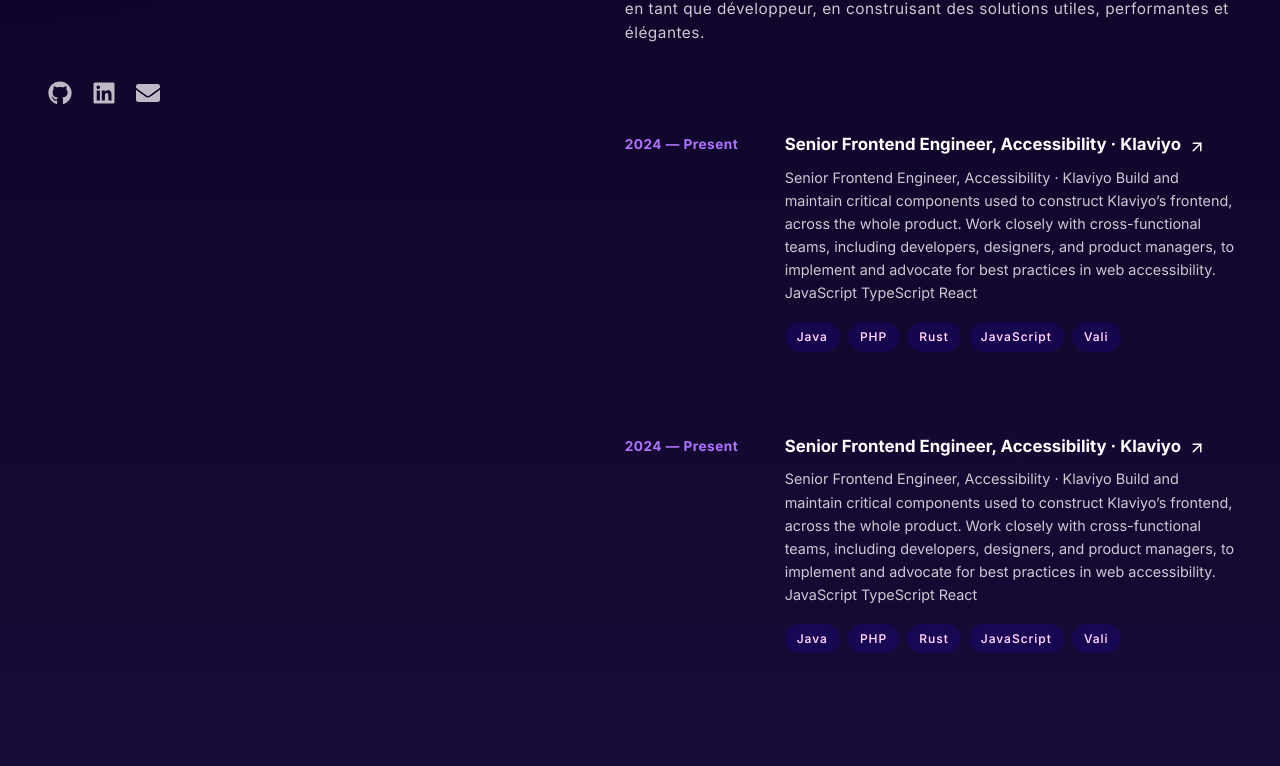
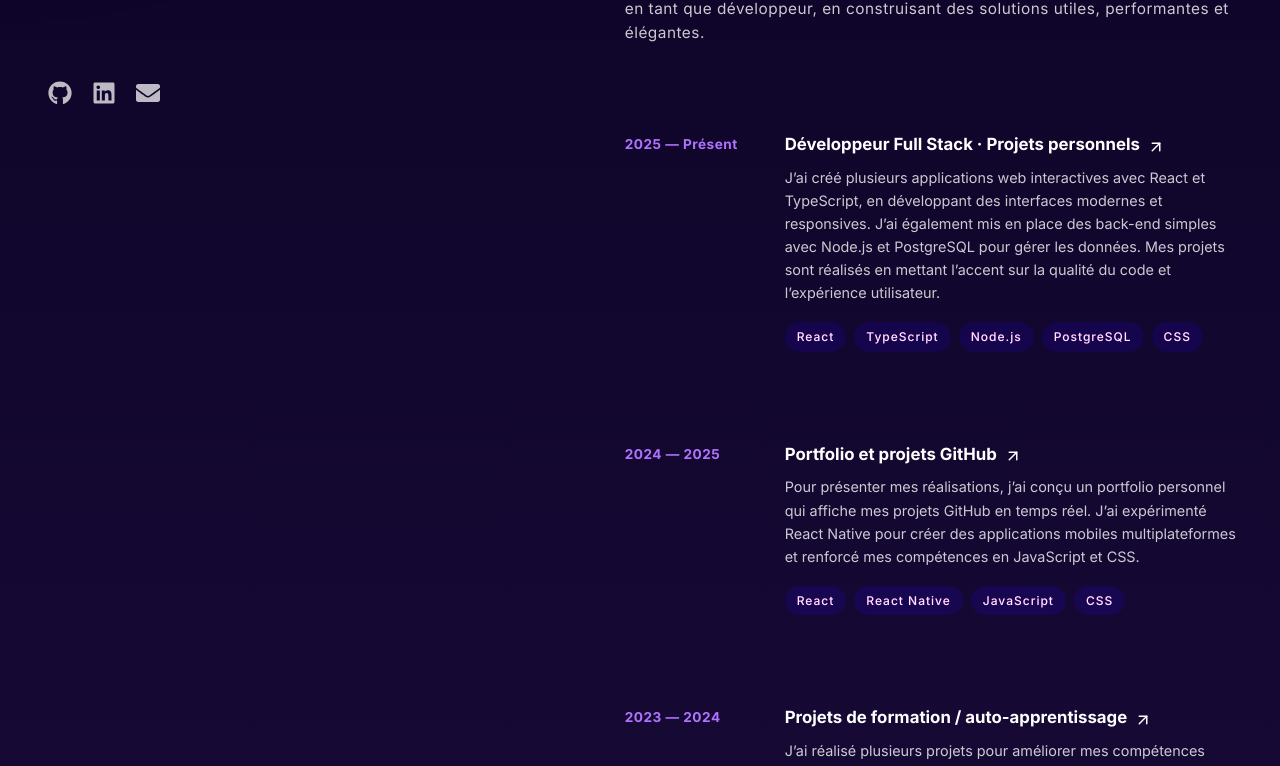
Before and after one commit to Alain-RN/portfolio_v2, a React (Vite) app: page /#about in a window 1280 px wide. Shown: the part 595-1361 px from the top of the page. Built offline with nearby package versions, Linux system fonts and the light colour scheme; no server answers.

Commit message:
Add Information(80%)

```diff
--- a/src/components/ExperienceCard/ExperienceCard.tsx
+++ b/src/components/ExperienceCard/ExperienceCard.tsx
@@ -1,8 +1,11 @@
 import "./ExperienceCard.css";
 import TechnoCard from "../TechnoCard/TechnoCard";
 import { ArrowUpRight } from "lucide-react";
+import type { Experience } from "../../data/Experience";
 
-function ExperienceCard() {
+type ExperienceCardProps = Experience;
+
+function ExperienceCard({ year, role, description, techStack }: ExperienceCardProps) {
     return (
         <div className="experience-card">
             <div className="line-top"></div>
@@ -10,14 +13,14 @@ function ExperienceCard() {
             <div className="line-bottom"></div>
             <div className="line-right"></div>
             {/* @---------- */}
-            <div className="duration">2024 — Present</div>
+            <div className="duration">{year}</div>
             {/* @---------- */}
             <div className="description">
                 <div className="head">
 
                     {/* @---------- */}
                     <h3 className="title">
-                        Senior Frontend Engineer, Accessibility · Klaviyo <span className="arrow"><ArrowUpRight size={18}/></span>
+                        {role} <span className="arrow"><ArrowUpRight size={18} /></span>
                     </h3>
                     {/* @---------- */}
 
@@ -25,22 +28,18 @@ function ExperienceCard() {
 
                 {/* @---------- */}
                 <p className="paragraph">
-                    Senior Frontend Engineer, Accessibility · Klaviyo Build and maintain
-                    critical components used to construct Klaviyo’s frontend, across the
-                    whole product. Work closely with cross-functional teams, including
-                    developers, designers, and product managers, to implement and advocate
-                    for best practices in web accessibility. JavaScript TypeScript React
+                    {description}
                 </p>
                 {/* @---------- */}
 
 
                 {/* @---------- */}
                 <div className="techno-list">
-                    <TechnoCard name="Java"/>
-                    <TechnoCard name="PHP"/>
-                    <TechnoCard name="Rust"/>
-                    <TechnoCard name="JavaScript"/>
-                    <TechnoCard name="Vali"/>
+                    {
+                        techStack.map(tech => (
+                            <TechnoCard key={tech} name={tech}/>
+                        ))
+                    }
                 </div>
                 {/* @---------- */}
 
--- a/src/components/LeftSidebar/LeftSidebar.css
+++ b/src/components/LeftSidebar/LeftSidebar.css
@@ -13,6 +13,7 @@
 }
 
 .leftSidebar h1 {
+    width: fit-content;
     font-size: 3rem;
     line-height: 1;
     font-weight: 700;
--- /dev/null
+++ b/src/components/Loading/Loading.css
@@ -0,0 +1,4 @@
+.loading {
+    filter: brightness(1.5);
+    scale: 1;
+}
--- /dev/null
+++ b/src/components/Loading/Loading.tsx
@@ -0,0 +1,55 @@
+import "./Loading.css"
+
+export default function Loading() {
+    const points = generateHexagonPoints(50, 50, 40) // centre (50,50), rayon 40px
+
+    return (
+        <svg className="loading"
+            width="100"
+            height="100"
+            viewBox="0 0 100 100"
+            style={{ display: "block", margin: "50px auto" }}
+        >
+            {/* Hexagone régulier animé */}
+            <polygon
+                points={points}
+                stroke="var(--violet-b)"
+                strokeWidth="4"
+                fill="none"
+                strokeDasharray="600"
+                strokeDashoffset="600"
+            >
+                <animate
+                    attributeName="stroke-dashoffset"
+                    from="600"
+                    to="0"
+                    dur="1.5s"
+                    repeatCount="indefinite"
+                />
+            </polygon>
+
+            <text
+                x="50"
+                y="61"
+                textAnchor="middle"
+                alignmentBaseline="middle"
+                fontSize="32"
+                fontWeight="700"
+                fill="var(--violet-b)"
+            >
+                N
+            </text>
+        </svg>
+    )
+}
+
+function generateHexagonPoints(cx: number, cy: number, r: number) {
+    const points: string[] = []
+    for (let i = 0; i < 6; i++) {
+        const angle = (2 * Math.PI * i) / 6 - Math.PI / 2
+        const x = cx + r * Math.cos(angle)
+        const y = cy + r * Math.sin(angle)
+        points.push(`${x},${y}`)
+    }
+    return points.join(" ")
+}
--- a/src/components/ProjectArray/ProjectArray.css
+++ b/src/components/ProjectArray/ProjectArray.css
@@ -1,8 +1,26 @@
+.log-error-container {
+    padding: auto;
+    font-size: 1.1rem;
+    background: #00000085;
+    width: fit-content;
+    padding: 20px;
+}
+
+.log-error-container a {
+    font-size: 1.1rem;
+}
+
+.log-error-container div:nth-child(3) {
+    color: rgba(128, 128, 128, 0.987);
+    filter: brightness(2);
+}
+
 table {
     width: 100%;
     border-collapse: collapse;
     font-size: .9rem;
     table-layout: fixed;
+    margin-bottom: 90px;
 }
 
 thead {
@@ -49,6 +67,13 @@ tr {
     text-align: left;
 }
 
+.loader-container {
+    display: flex;
+    justify-content: center;
+    align-items: center;
+    height: 30vh;
+}
+
 /* @media (max-width: 1024px) {
     th:nth-child(1) {
         width: 3%;
--- a/src/components/ProjectArray/ProjectArray.tsx
+++ b/src/components/ProjectArray/ProjectArray.tsx
@@ -1,8 +1,52 @@
+import { useState, useEffect } from "react";
+import { fetchFormattedProjects, type ProjectRowType } from "../../utils/github";
 import "./ProjectArray.css"
 import ProjectRow from "./ProjectRow/ProjectRow"
-import { projects } from "./dataArray"
+import Loading from "../Loading/Loading";
+import { BsGithub } from "react-icons/bs";
 
 export default function ProjectArray() {
+
+    const [loading, setLoading] = useState(true);
+    const [error, setError] = useState(false);
+    const [projects, setProjects] = useState<ProjectRowType[]>([]);
+
+    useEffect(() => {
+        fetchFormattedProjects("Alain-RN")
+            .then(setProjects)
+            .catch(() => setError(true))
+            .finally(() => setLoading(false));
+    }, []);
+
+    if (error) {
+        return (
+            <div className="log-error-container">
+                <div className="log-error">
+                    Impossible de charger automatiquement les projets depuis GitHub
+                </div>
+                <div style={{display: "flex", alignItems: "baseline", gap: "8px"}}>
+                    Vous pouvez consulter mes projets directement ici :{" "}
+                    <a
+                        href="https://github.com/Alain-RN"
+                        target="_blank"
+                        rel="noopener noreferrer"
+                        style={{display: "flex", justifyContent: "center", gap: "4px"}}
+                    >
+                        GitHub <BsGithub/>
+                    </a>
+                </div>
+                <div>
+                    (Certains projets récents peuvent ne pas s’afficher ici si GitHub limite les requêtes.)
+                </div>
+            </div>
+        );
+    }
+
+    if (loading) {
+        return <div className="loader-container">
+            <Loading />
+        </div>;
+    }
 
     return (
         <div className="project-array">
@@ -11,13 +55,13 @@ export default function ProjectArray() {
                     <tr>
                         <th>Annee</th>
                         <th>Projet</th>
-                        <th className="hide-mobile hide-tablette">Technologie</th>
+                        <th className="hide-mobile hide-tablette">Tech Stack</th>
                         <th className="hide-mobile">Lien</th>
                     </tr>
                 </thead>
                 <tbody>
                     {
-                        projects.map((value, index)=> (
+                        projects.map((value, index) => (
                             <ProjectRow
                                 key={index}
                                 year={value.year}
--- a/src/components/sections/Experience/Experience.tsx
+++ b/src/components/sections/Experience/Experience.tsx
@@ -1,9 +1,13 @@
+import { experiences } from "../../../data/Experience"
 import ExperienceCard from "../../ExperienceCard/ExperienceCard"
 function Experience() {
     return(
-        <div style={{display:"flex", flexDirection:"column", gap:"16px"}}>
-            <ExperienceCard></ExperienceCard>
-            <ExperienceCard></ExperienceCard>
+        <div style={{display:"flex", flexDirection:"column", gap:"24px"}}>
+            {
+                experiences.map((exp)=>(
+                    <ExperienceCard {...exp}></ExperienceCard>
+                ))
+            }
         </div>
     )
 }
--- /dev/null
+++ b/src/data/Experience.ts
@@ -0,0 +1,30 @@
+export interface Experience {
+    year: string;
+    role: string;
+    description: string;
+    techStack: string[];
+}
+
+export const experiences: Experience[] = [
+    {
+        year: "2025 — Présent",
+        role: "Développeur Full Stack · Projets personnels",
+        description:
+            "J’ai créé plusieurs applications web interactives avec React et TypeScript, en développant des interfaces modernes et responsives. J’ai également mis en place des back-end simples avec Node.js et PostgreSQL pour gérer les données. Mes projets sont réalisés en mettant l’accent sur la qualité du code et l’expérience utilisateur.",
+        techStack: ["React", "TypeScript", "Node.js", "PostgreSQL", "CSS"]
+    },
+    {
+        year: "2024 — 2025",
+        role: "Portfolio et projets GitHub",
+        description:
+            "Pour présenter mes réalisations, j’ai conçu un portfolio personnel qui affiche mes projets GitHub en temps réel. J’ai expérimenté React Native pour créer des applications mobiles multiplateformes et renforcé mes compétences en JavaScript et CSS.",
+        techStack: ["React", "React Native", "JavaScript", "CSS"]
+    },
+    {
+        year: "2023 — 2024",
+        role: "Projets de formation / auto-apprentissage",
+        description:
+            "J’ai réalisé plusieurs projets pour améliorer mes compétences front-end, explorer la création d’applications web et expérimenter des interfaces dynamiques.",
+        techStack: ["HTML", "CSS", "JavaScript"]
+    }
+];
--- /dev/null
+++ b/src/types/github.ts
@@ -0,0 +1,10 @@
+export interface GitHubRepo {
+    id: number;
+    name: string;
+    description: string | null;
+    html_url: string;
+    stargazers_count: number;
+    language: string | null;
+    fork: boolean;
+    created_at: string;
+}
--- /dev/null
+++ b/src/utils/github.ts
@@ -0,0 +1,63 @@
+import type { GitHubRepo } from "../types/github";
+
+export interface ProjectRowType {
+    year: number;
+    project: string;
+    technologies: string[];
+    link: string;
+}
+
+const BASE_URL = "https://api.github.com";
+
+// Si tu as un token GitHub, mets-le dans ton .env
+const GITHUB_TOKEN = import.meta.env.VITE_GITHUB_TOKEN;
+
+async function fetchJSON(url: string) {
+    const response = await fetch(url, {
+        headers: GITHUB_TOKEN
+            ? { Authorization: `Bearer ${GITHUB_TOKEN}` }
+            : undefined,
+    });
+
+    if (!response.ok) {
+        throw new Error(`Erreur GitHub: ${response.status} ${response.statusText}`);
+    }
+
+    return response.json();
+}
+
+export async function fetchFormattedProjects(
+    username: string
+): Promise<ProjectRowType[]> {
+    const repos: GitHubRepo[] = await fetchJSON(
+        `${BASE_URL}/users/${username}/repos?per_page=100`
+    );
+
+    const filteredRepos = repos.filter((repo) => !repo.fork);
+
+    const projects: ProjectRowType[] = await Promise.all(
+        filteredRepos.map(async (repo) => {
+            let technologies: string[] = [];
+
+            try {
+                const languagesData = await fetchJSON(
+                    `${BASE_URL}/repos/${username}/${repo.name}/languages`
+                );
+                technologies = Object.keys(languagesData);
+            } catch {
+                technologies = [];
+            }
+
+            return {
+                year: new Date(repo.created_at).getFullYear(),
+                project: repo.name,
+                technologies,
+                link: repo.html_url,
+            };
+        })
+    );
+
+    projects.sort((a, b) => b.year - a.year);
+
+    return projects;
+}
```
Also changed, not shown: 1 other file (tests, documents, lock files or other folders).
